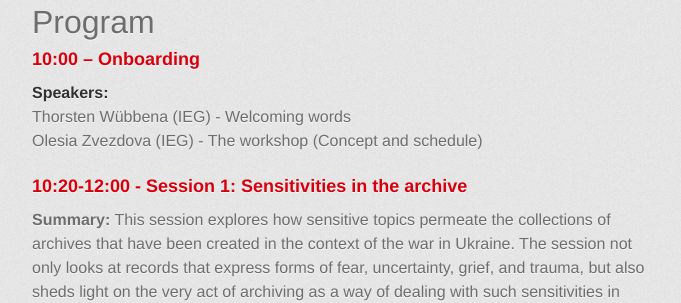
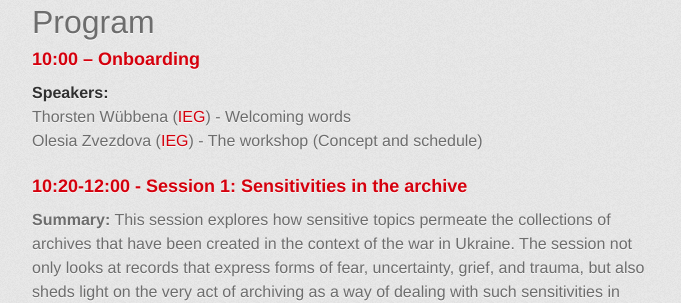
Before and after one commit to ieg-dhr/LivArch-Workshop_II, a Jekyll site: the page built from index.md, in a window 1280 px wide and 900 px high, scrolled down 833 px. Shown: the part 152-455 px from the top of the window, without its empty margins (298-979 px from the left). Built offline with Jekyll 4.4.1, drawn with Linux system fonts in a browser that asks for light colours; some web fonts are replaced; part of the change alters nothing that is shown.

```diff
--- a/index.md
+++ b/index.md
@@ -16,8 +16,8 @@ Counting with specialists and representatives from leading Ukrainian archival in
 
 ### 10:00 – Onboarding
 #### Speakers:
-Thorsten Wübbena (IEG) - Welcoming words
-Olesia Zvezdova (IEG) - The workshop (Concept and schedule)
+Thorsten Wübbena ([IEG](https://www.ieg-mainz.de/en/person/wuebbena/)) - Welcoming words
+Olesia Zvezdova ([IEG](https://www.ieg-mainz.de/fellow/dr-olesia-zvezdova/))   - The workshop (Concept and schedule)
 
 ### 10:20-12:00 - Session 1: Sensitivities in the archive
 **Summary:** This session explores how sensitive topics permeate the collections of archives that have been created in the context of the war in Ukraine. The session not only looks at records that express forms of fear, uncertainty, grief, and trauma, but also sheds light on the very act of archiving as a way of dealing with such sensitivities in potentially healing and participatory ways.
```
